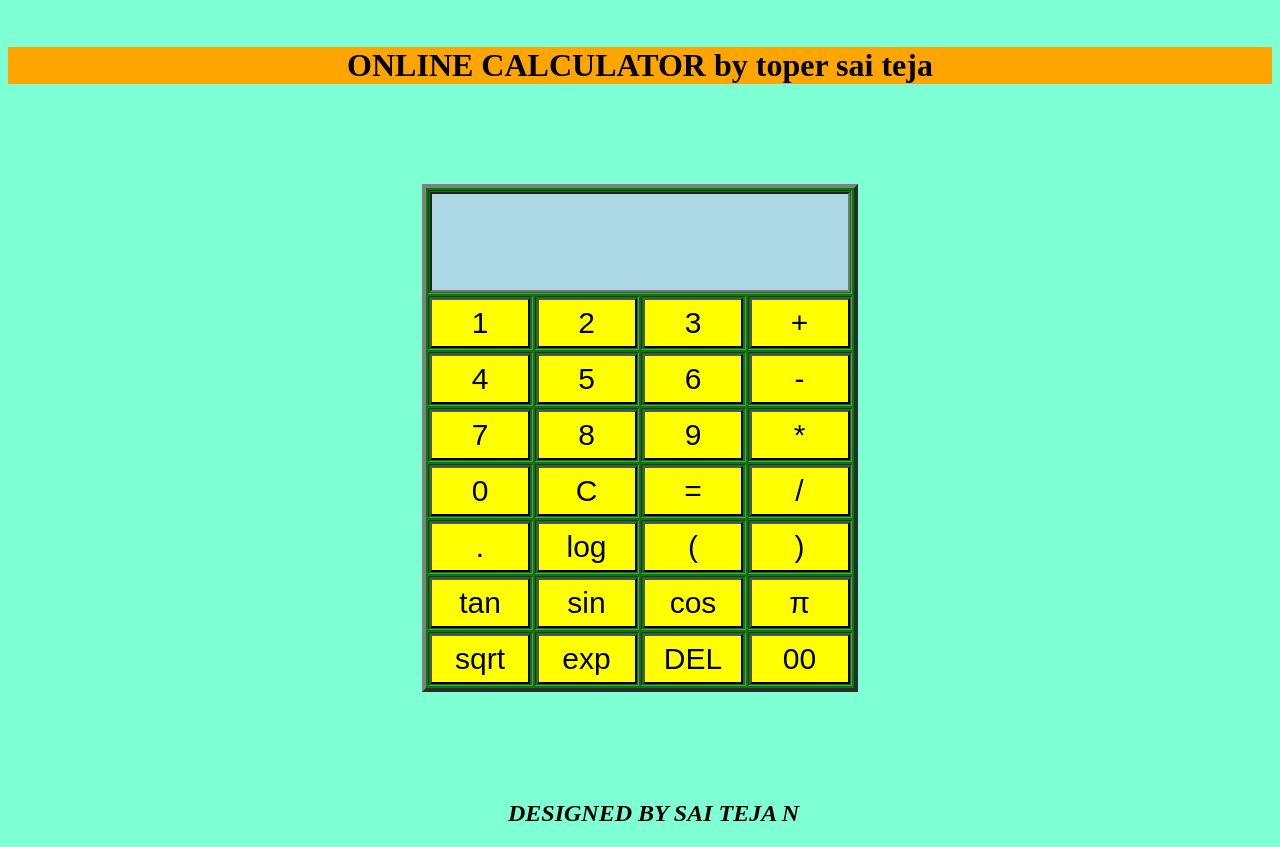
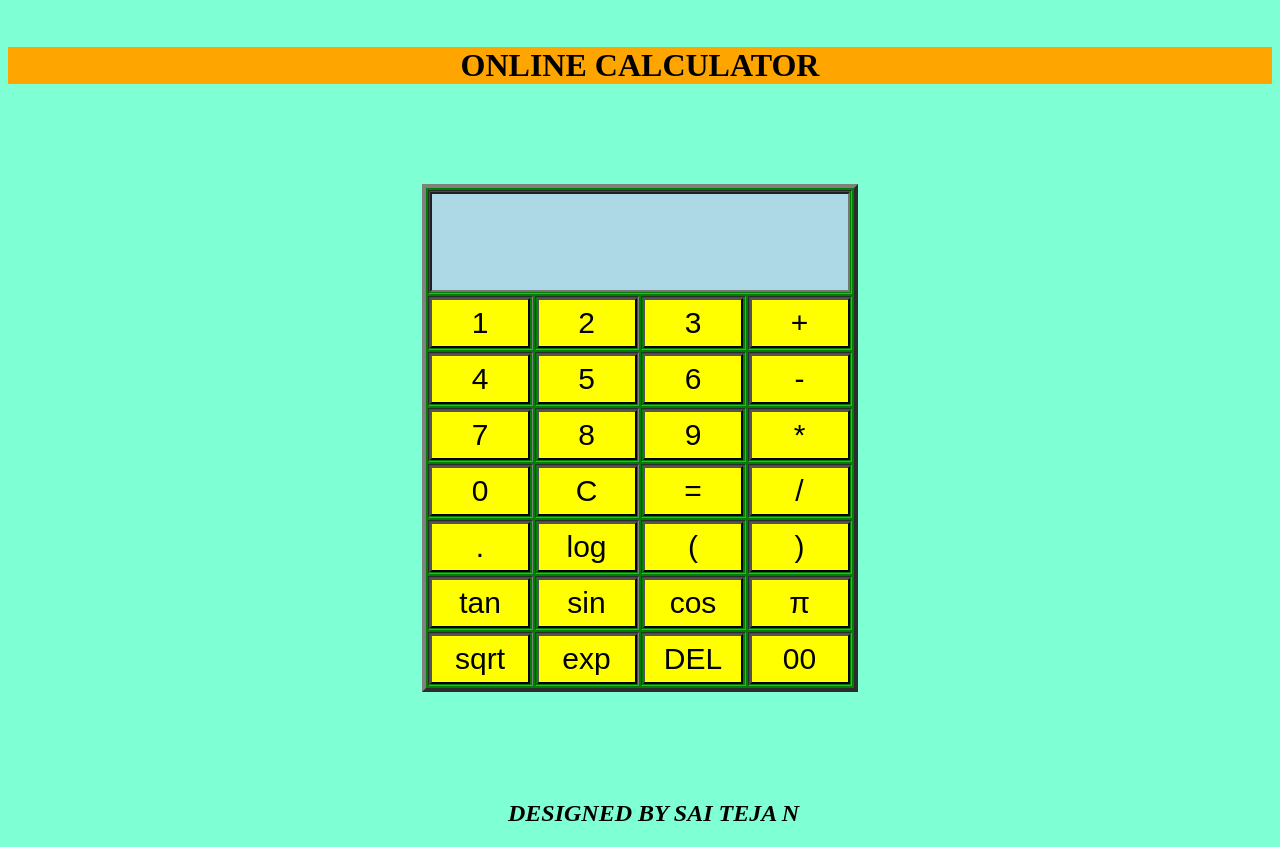
Before and after one commit to nelamalasaiteja2003/calculator, a plain HTML site: page index.html in a window 1280 px wide. Drawn offline with Linux system fonts and the light colour scheme.

Commit message:
Update index.html

```diff
--- a/index.html
+++ b/index.html
@@ -39,7 +39,7 @@ calc.display.value = calc.display.value.substring(0, size-1);
 </head>
 <body>
 <center><br>
-<h1 style="background-color: orange">ONLINE CALCULATOR by toper sai teja</h1>
+<h1 style="background-color: orange">ONLINE CALCULATOR</h1>
 <form name="calc">
 <table border="4">
 <tr>
```
